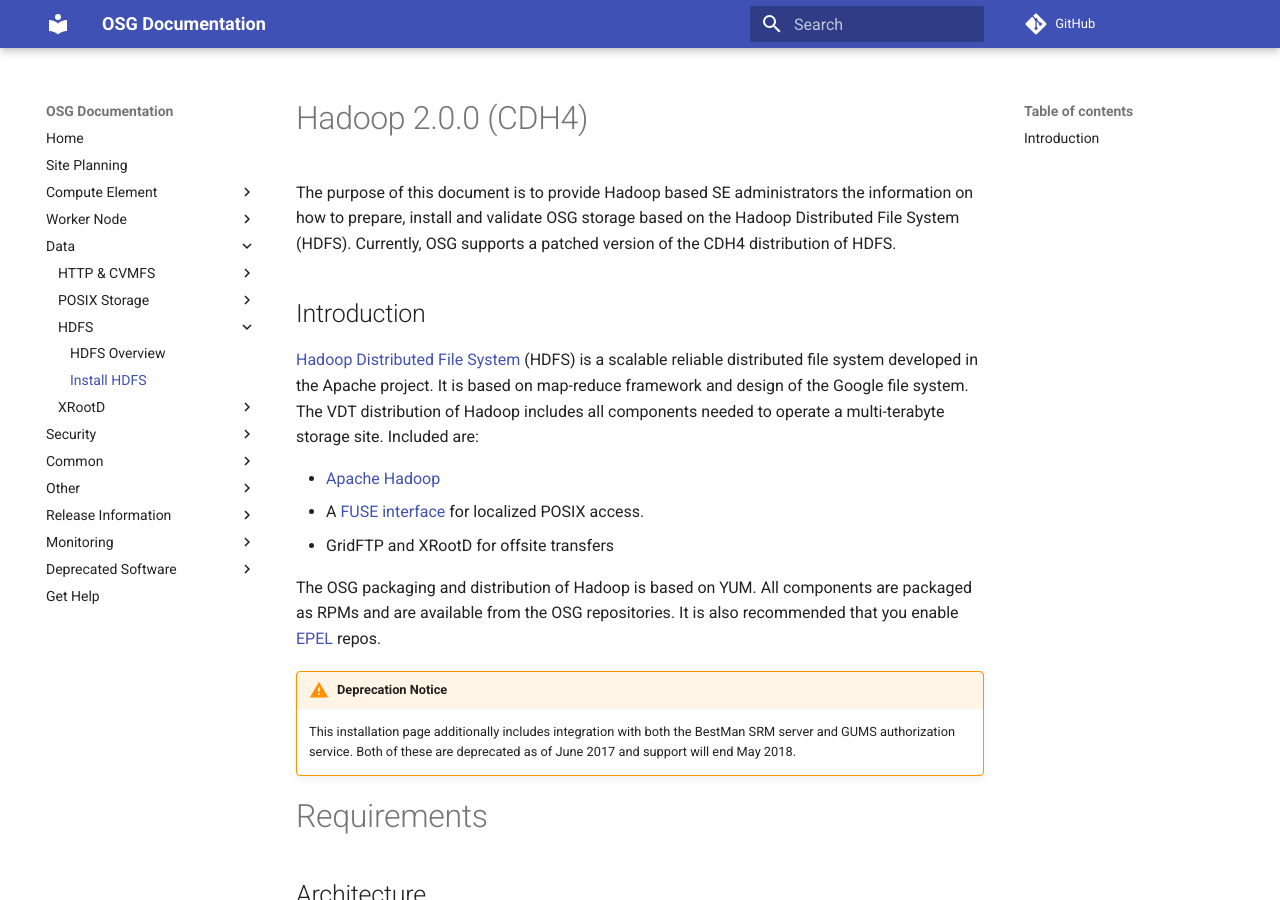
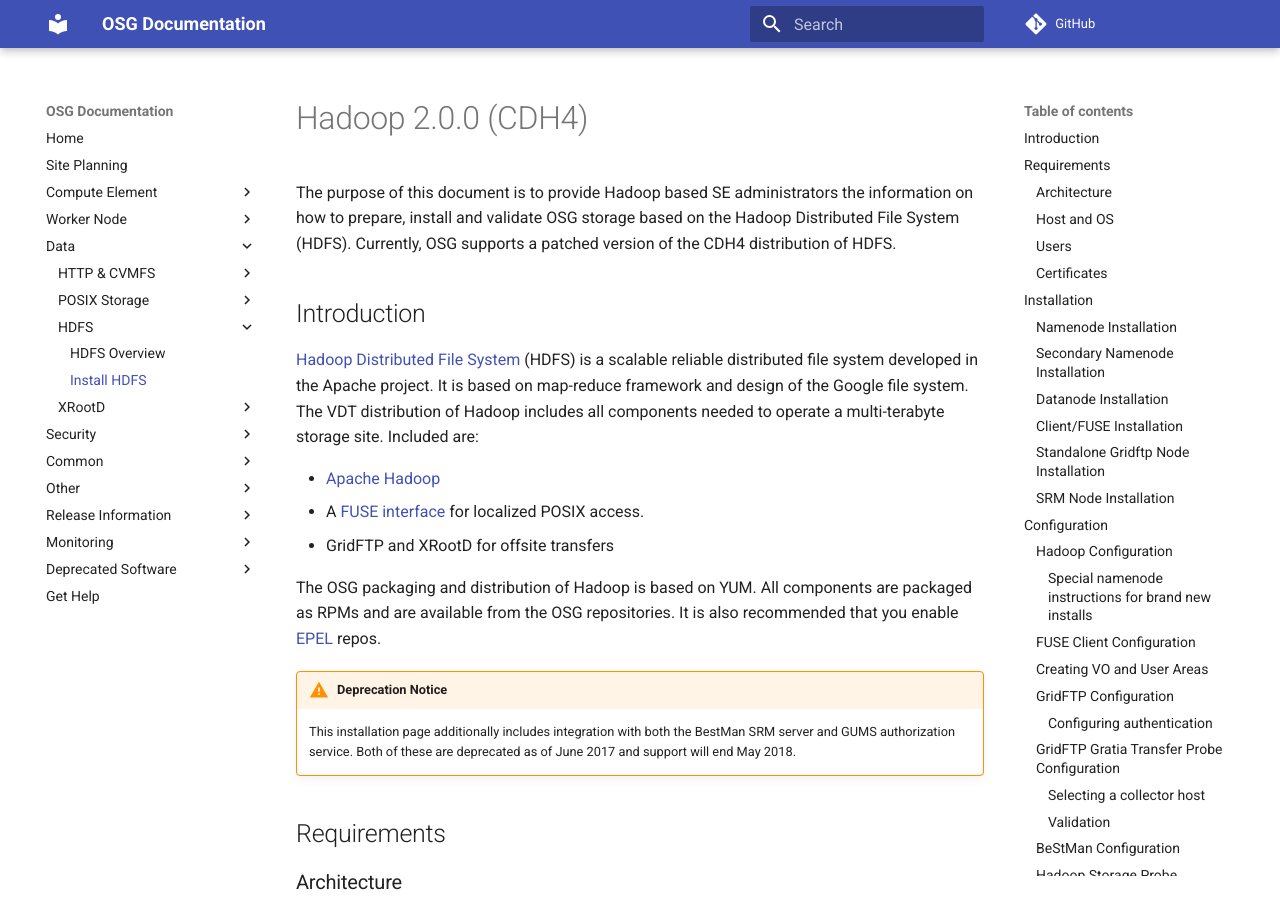
Before and after one commit to osg-htc/docs, an MkDocs documentation site: the page built from docs/data/install-hadoop-2-0-0.md, in a window 1280 px wide and 900 px high. Built offline with MkDocs 1.6.1 and Material for MkDocs 9.7.7, drawn with Linux system fonts in a browser that asks for light colours; comment, search, counter and statistics services are not loaded; old or Windows-style settings are respelled for this version of MkDocs.

Commit message:
Changed the levels on the non deprecated software pages

````diff
--- a/docs/data/install-hadoop-2-0-0.md
+++ b/docs/data/install-hadoop-2-0-0.md
@@ -22,10 +22,10 @@ from the OSG repositories. It is also recommended that you enable [EPEL](http://
     service.  Both of these are deprecated as of June 2017 and support will end May 2018.
 
 Requirements
-============
+------------
 
-Architecture
-------------
+### Architecture
+
 
 !!! note
     There are several important components to a storage element installation. Throughout this document, it will be stated which node the relevant installation instructions apply to. It can apply to one of the following:
@@ -42,8 +42,8 @@ Note that these components are not necessarily mutually exclusive. For instance,
     Total installation time, on an average, should not exceed 8 to 24 man-hours. If your site needs further assistance
     to help expedite, please email <mailto:help@opensciencegrid.org>.
 
-Host and OS
------------
+### Host and OS
+
 
 Hadoop will run anywhere that Java is supported (including Solaris). However, these instructions are for RedHat derivants (including Scientific Linux) because of the RPM based installation. The current supported Operating Systems supported by the OSG are Red Hat Enterprise Linux 6, 7, and variants (see [details...](../release/supported_platforms)).
 
@@ -55,8 +55,8 @@ The HDFS prerequisites are:
 -   `fuse` kernel module and `fuse-libs`.
 -   Java RPM. If java isn't already installed we supply the Oracle jdk 1.6.0 rpm and it will come in as a dependency. Oracle jdk is currently the only jdk supported by OSG so we highly recommend you use the version supplied.
 
-Users
------
+### Users
+
 
 This installation will create following users unless they are already created.
 
@@ -72,8 +72,8 @@ For gums users, this means that each user that can be authenticated by gums shou
 
 Note that these users must be kept in sync with the authentication method. For instance, if new users or rules are added in gums, then new users should also be added here.
 
-Certificates
-------------
+### Certificates
+
 
 | Certificate                 | User that owns certificate | Path to certificate                                                                                 |
 |:----------------------------|:---------------------------|:----------------------------------------------------------------------------------------------------|
@@ -89,40 +89,40 @@ cluster.
     Make sure you enable [fetch-crl](../common/ca#install-fetch-crl)
 
 Installation
-============
+------------
 
 Installation depends on the node you are installing:
 
-Namenode Installation
----------------------
+### Namenode Installation
+
 
 ``` console
 root@host # yum install osg-se-hadoop-namenode
 ```
 
-Secondary Namenode Installation
--------------------------------
+### Secondary Namenode Installation
+
 
 ``` console
 root@host # yum install osg-se-hadoop-secondarynamenode
 ```
 
-Datanode Installation
----------------------
+### Datanode Installation
+
 
 ``` console
 root@host # yum install osg-se-hadoop-datanode
 ```
 
-Client/FUSE Installation
-------------------------
+### Client/FUSE Installation
+
 
 ``` console
 root@host # yum install osg-se-hadoop-client
 ```
 
-Standalone Gridftp Node Installation
-------------------------------------
+### Standalone Gridftp Node Installation
+
 
 ``` console
 root@host # yum install osg-se-hadoop-gridftp
@@ -135,8 +135,8 @@ root@host # yum install lcmaps-plugins-gums-client
 root@host # yum install lcmaps-plugins-basic
 ```
 
-SRM Node Installation
----------------------
+### SRM Node Installation
+
 
 ``` console
 root@host # yum install osg-se-hadoop-srm
@@ -146,10 +146,10 @@ root@host # yum install osg-se-hadoop-srm
     If you are using a single system to host the SRM software and the GridFTP node, you'll also need to install the `osg-se-hadoop-gridftp` rpm as well.
 
 Configuration
-=============
+-------------
 
-Hadoop Configuration
---------------------
+### Hadoop Configuration
+
 
 !!! note
     Needed by: Hadoop namenode, Hadoop datanodes, Hadoop client, GridFTP, SRM
@@ -177,7 +177,7 @@ See <http://hadoop.apache.org/docs/stable/hadoop-project-dist/hadoop-hdfs/hdfs-d
 !!! note
     Namenodes must have a `/etc/hosts_exclude` present
 
-### Special namenode instructions for brand new installs
+#### Special namenode instructions for brand new installs
 
 If this is a new installation (%RED%and only if this is a brand new installation<span class="twiki-macro ENDCOLOR"></span>), you should run the following command as the `hdfs` user. (Otherwise, be sure to `chown` your storage directory to hdfs after running):
 
@@ -187,8 +187,7 @@ hadoop namenode -format
 
 This will initialize the storage directory on your namenode
 
-FUSE Client Configuration
--------------------------
+### FUSE Client Configuration
 
 !!! note
     Needed by: Hadoop client and SRM node. Recommended but not neccessary for GridFTP nodes.
@@ -222,8 +221,8 @@ INFO fuse_options.c:110 Ignoring option allow_other
 
 If you have troubles mounting FUSE refer to [Running FUSE in Debug Mode](#running-fuse-in-debug-mode) in the Troubleshooting section.
 
-Creating VO and User Areas
---------------------------
+### Creating VO and User Areas
+
 
 !!! note
     Grid Users are needed by GridFTP and SRM nodes. VO areas are common to all nodes.
@@ -275,8 +274,8 @@ root@host # chown -R sam:sam /mnt/hadoop/dzero
 root@host # chown -R michaelthomas:cms /mnt/hadoop/cms/store/user/michaelthomas
 ```
 
-GridFTP Configuration
----------------------
+### GridFTP Configuration
+
 
 gridftp-hdfs reads the Hadoop configuration file to learn how to talk to Hadoop. By now, you should have followed the instruction for installing hadoop as detailed in the previous section as well as created the proper users/directories.
 
@@ -297,12 +296,12 @@ The default settings in `/etc/gridftp.conf` along with `/etc/gridftp.d/gridftp-h
 
 Lastly, you will need to configure an authentication mechanism for GridFTP.
 
-### Configuring authentication
+#### Configuring authentication
 
 For information on how to configure authentication for your GridFTP installation, please refer to the [configuring authentication section of the GridFTP guide](gridftp#configuring-authentication).
 
-GridFTP Gratia Transfer Probe Configuration
--------------------------------------------
+### GridFTP Gratia Transfer Probe Configuration
+
 
 !!! note
     Needed by GridFTP node only.
@@ -339,14 +338,14 @@ This is usually one XML node spread over multiple lines. Note that comments (\#)
 | SuppressNoDNRecords             | Maybe                                                                                      | Set to 1 to suppress records that can't be matched to a DN; 0 is strongly recommended.                                                     |
 | EnableProbe                     | Yes                                                                                        | Set to 1 to enable the probe.                                                                                                              |
 
-### Selecting a collector host
+#### Selecting a collector host
 
 The collector is the central server which logs the GridFTP transfers into a database. There are usually three options:
 
 1. **OSG Transfer Collector**: This is the primary collector for transfers in the OSG. Use `CollectorHost="gratia-osg-prod.opensciencegrid.org:80"`.
 1. **OSG-ITB Transfer Collector**: This is the test collector for transfers in the OSG. Use `CollectorHost=" gratia-osg-itb.opensciencegrid.org:80"`.
 
-### Validation
+#### Validation
 
 Run the Gratia probe once by hand to check for functionality:
 
@@ -356,8 +355,8 @@ root@host # /usr/share/gratia/gridftp-transfer/GridftpTransferProbeDriver
 
 Look for any abnormal termination and report it if it is a non-trivial site issue. Look in the log files in `/var/log/gratia/<date>.log` and make sure there are no error messages printed.
 
-BeStMan Configuration
----------------------
+### BeStMan Configuration
+
 
 !!! warning "Deprecation Warning"
     As of June 2017, support for the `bestman2` software has been deprecated.  Support will end in May 2018
@@ -371,8 +370,8 @@ and `ls`.  It is **not** necessary (or even recommended) to start any HDFS servi
 Make sure that you modify `localPathListAllowed` to use the Hadoop mount in `/etc/bestman2/conf/bestman2.rc`.
 
 
-Hadoop Storage Probe Configuration
-----------------------------------
+### Hadoop Storage Probe Configuration
+
 
 !!! note
     This is only needed by the Hadoop Namenode
@@ -392,7 +391,7 @@ The RPM installs the Gratia probe into the system crontab, but does not configur
     /etc/gratia/hadoop-storage/ProbeConfig
     /etc/gratia/hadoop-storage/storage.cfg
 
-### ProbeConfig
+#### ProbeConfig
 
 This is usually one XML node spread over multiple lines. Note that comments (\#) have no effect on this file. You will need to edit the following:
 
@@ -404,7 +403,7 @@ This is usually one XML node spread over multiple lines. Note that comments (\#)
 | Grid          | Maybe         | Set to "ITB" if this is a test resource; otherwise, leave as OSG.                                                                       |
 | EnableProbe   | Yes           | Set to 1 to enable the probe.                                                                                                           |
 
-### storage.cfg
+#### storage.cfg
 
 This file controls which paths in HDFS should be monitored. This is in the Windows INI format.
 
@@ -427,7 +426,7 @@ Trim = /user/cms
 
 For each such area, add a section to your configuration file.
 
-#### Example file
+##### Example file
 
 Below is a configuration file that includes three distinct areas. Note that you shouldn't have to touch the \[Gratia\] section if you edited the ProbeConfig above:
 
@@ -457,7 +456,7 @@ ProbeConfig = %(gratia_location)s/hadoop-storage/ProbeConfig
 ```
 
 Running Services
-================
+----------------
 
 Namenode:
 
@@ -515,7 +514,7 @@ root@host # chkconfig bestman2 on
 ```
 
 Validation
-==========
+----------
 
 The first thing you may want to do after installing and starting your **Namenode** is to verify that the web interface works. In your web browser go to:
 
@@ -648,8 +647,8 @@ total 935855
 -rw-rw-r-- 1 engage engage   9259360 Jun 15 16:32 glideinWMS_v2_5_1.tgz
 ```
 
-GridFTP Validation
-------------------
+### GridFTP Validation
+
 
 !!! note
     The commands used to verify GridFTP below assume you have access to a node where you can first generate a valid proxy using `voms-proxy-init` or `grid-proxy-init`. Obtaining grid credentials is beyond the scope of this document.
@@ -660,8 +659,8 @@ user$ globus-url-copy file:///home/users/jdost/test.txt gsiftp://devg-7.t2.ucsd.
 
 If you are having troubles running GridFTP refer to [Starting GridFTP in Standalone Mode](#starting-gridftp-in-standalone-mode) in the Troubleshooting section.
 
-BeStMan Validation
-------------------
+### BeStMan Validation
+
 
 There are three ways of validating BeStMan: \* SrmTester: BeStMan testing application \* InstallRSV: RSV monitoring tools \* BestMan client tools
 
@@ -675,10 +674,9 @@ srm-copy file:////tmp/test1  srm://BeStMan_host:secured_http_port/srm/v2/server\
 The `srm-ping` tool should return a valid mapping `gumsIDMapped` that is not null
 
 Troubleshooting
-===============
+---------------
 
-Hadoop
-------
+### Hadoop
 
 To view all of the currently configured settings of Hadoop from the web interface, enter the following url in your browser:
 
@@ -911,14 +909,14 @@ You will see the entire configuration in XML format, for example:
 
 Please refer to the [Apache Hadoop FAQ webpage](http://wiki.apache.org/hadoop/FAQ) for answers to common questions/concerns
 
-FUSE
-----
+### FUSE
 
-### Notes on Building a FUSE Module
+
+#### Notes on Building a FUSE Module
 
 If you are running a custom kernel, then be sure to enable the `fuse` module with `CONFIG_FUSE_FS=m` in your kernel config. Building and installing a `fuse` kernel module for your custom kernel is beyond the scope of this document.
 
-### Running FUSE in Debug Mode
+#### Running FUSE in Debug Mode
 
 To start the FUSE mount in debug mode, you can run the FUSE mount command by hand:
 
@@ -928,12 +926,12 @@ root@host #  /usr/bin/hadoop-fuse-dfs  /mnt/hadoop -o rw,server=%RED%namenode.ho
 
 Debug output will be printed to stderr, which you will probably want to redirect to a file. Most FUSE-related problems can be tackled by reading through the stderr and looking for error messages.
 
-GridFTP
--------
+### GridFTP
+
 
 \#GridFTPStand
 
-### Starting GridFTP in Standalone Mode
+#### Starting GridFTP in Standalone Mode
 
 If you would like to test the gridftp-hdfs server in a debug standalone mode, you can run the command:
 
@@ -944,7 +942,7 @@ root@host # gridftp-hdfs-standalone
 The standalone server runs on port 5002, handles a single GridFTP request, and will log output to stdout/stderr.
 
 File Locations
-==============
+--------------
 
 |                                                       |                                                                       |                                                     |                                   |
 |-------------------------------------------------------|-----------------------------------------------------------------------|-----------------------------------------------------|-----------------------------------|
@@ -983,9 +981,9 @@ File Locations
 |                 | `/var/log/messages`               | Main system log (look here for LCMAPS errors) |
 
 Known Issues
-============
+------------
 
-### Replicas
+#### Replicas
 
 You may need to change the following line in `/usr/share/gridftp-hdfs/gridftp-hdfs-environment`:
 
@@ -993,7 +991,7 @@ You may need to change the following line in `/usr/share/gridftp-hdfs/gridftp-hd
 export GRIDFTP_HDFS_REPLICAS=2
 ```
 
-### copyFromLocal java IOException
+#### copyFromLocal java IOException
 
 When trying to copy a local file into Hadoop you may come across the following java exception:
 
@@ -1042,7 +1040,7 @@ This can occur if you try to install a Datanode on a machine with less than 10GB
 Hadoop always requires this amount of disk space to be available for non-hdfs usage on the machine.
 
 How to get Help?
-================
+----------------
 
 If you cannot resolve the problem, there are several ways to receive help:
 
@@ -1053,7 +1051,7 @@ If you cannot resolve the problem, there are several ways to receive help:
 For a full set of help options, see [Help Procedure](../common/help).
 
 References
-==========
+----------
 
 -   [Using Hadoop as a Grid Storage Element](http://www.iop.org/EJ/article/1742-6596/180/1/012047/jpconf9_180_012047.pdf), *Journal of Physics Conference Series, 2009*.
 -   [Hadoop Distributed File System for the Grid](http://osg-docdb.opensciencegrid.org/0009/000911/001/Hadoop.pdf), *IEEE Nuclear Science Symposium, 2009*.
````
Also changed, not shown: docs/other/network-performance-toolkit.md (+15 -18 lines), docs/other/schedd-filebeats.md (+8 -9 lines), docs/release/yum-basics.md (+1 -1 lines).
